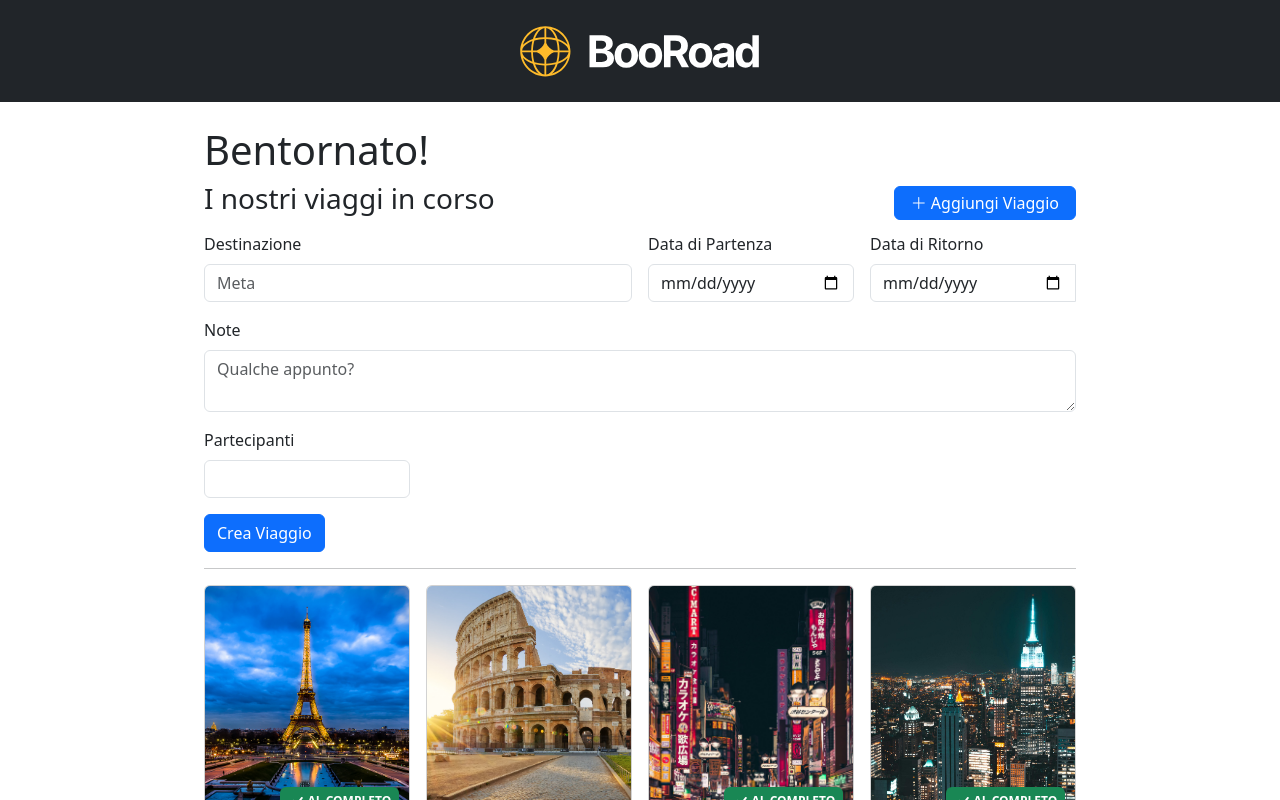
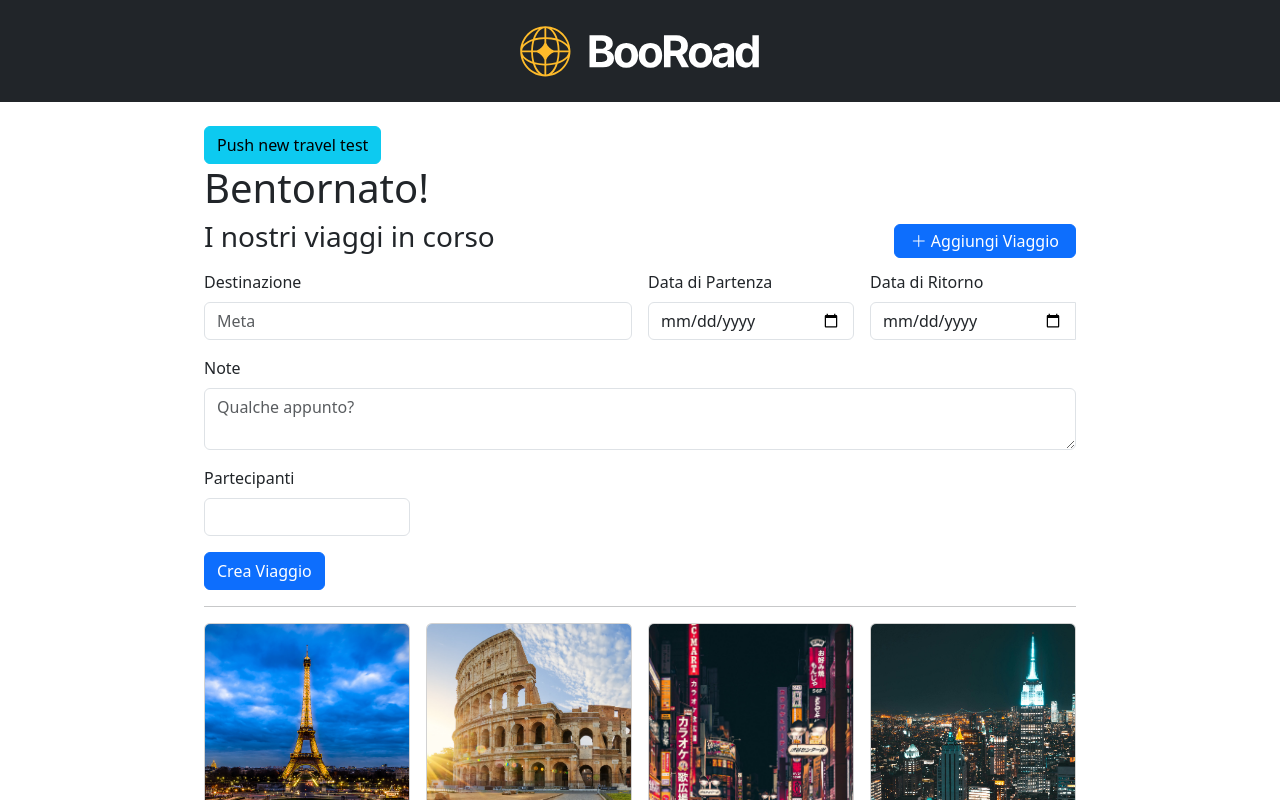
Before and after one commit to Leonardo-Mocchi/sst3-gruppo-4, a React (Vite) app: page / in a window 1280 px wide. Shown: the top 800 px of the page. Built offline with nearby package versions, Linux system fonts and the light colour scheme.

Commit message:
Implement new travel addition functionality in HomePage; update state management to handle new travel entries

```diff
--- a/src/pages/HomePage.jsx
+++ b/src/pages/HomePage.jsx
@@ -1,9 +1,14 @@
-import travels from "../data/db_travels"
-import { Link } from "react-router-dom";
+import { useState } from "react";
+import travelsData from "../data/db_travels"; import { Link } from "react-router-dom";
 import { FontAwesomeIcon } from '@fortawesome/react-fontawesome';
 import { faPlaneDeparture, faPlaneArrival, faUser } from '@fortawesome/free-solid-svg-icons';
 
+export default function HomePage() {
     // Add a new travel object
+    const [travels, setTravels] = useState(travelsData);
+
+    // !!!!!!!!!!!! test function !!!!!!!!!!!!
+    const pushIt = () => {
         const newTravel = {
             id: travels.length + 1,
             destination: "Venice",
@@ -17,12 +22,15 @@ const newTravel = {
             ],
         };
 
-// Push the new travel object into the array
-travels.push(newTravel);
+        // Update the state with the new travel
+        setTravels((prevTravels) => [...prevTravels, newTravel]);
+    };
 
-export default function HomePage() {
     return (
         <main className="container mt-4">
+
+            <button type="button" className="btn btn-info" onClick={pushIt}>Push new travel test</button>
+
             <h1>Bentornato!</h1>
 
             <div className="mt-2 mb-4">
@@ -118,10 +126,9 @@ export default function HomePage() {
                 <hr />
 
                 <div className="row row-cols-1 row-cols-sm-2 row-cols-md-3 row-cols-lg-4 g-3">
+                    {/* card */}
                     {travels.map((travel) => (
                         <div className="col" key={travel.id}>
-
-                            {/* card */}
                             <Link to={`/${travel.id}`} className="text-decoration-none text-dark">
                                 <div className="card" >
                                     <div id="badge_handler">
```
Lines whose indentation alone changed are shown as unchanged.
